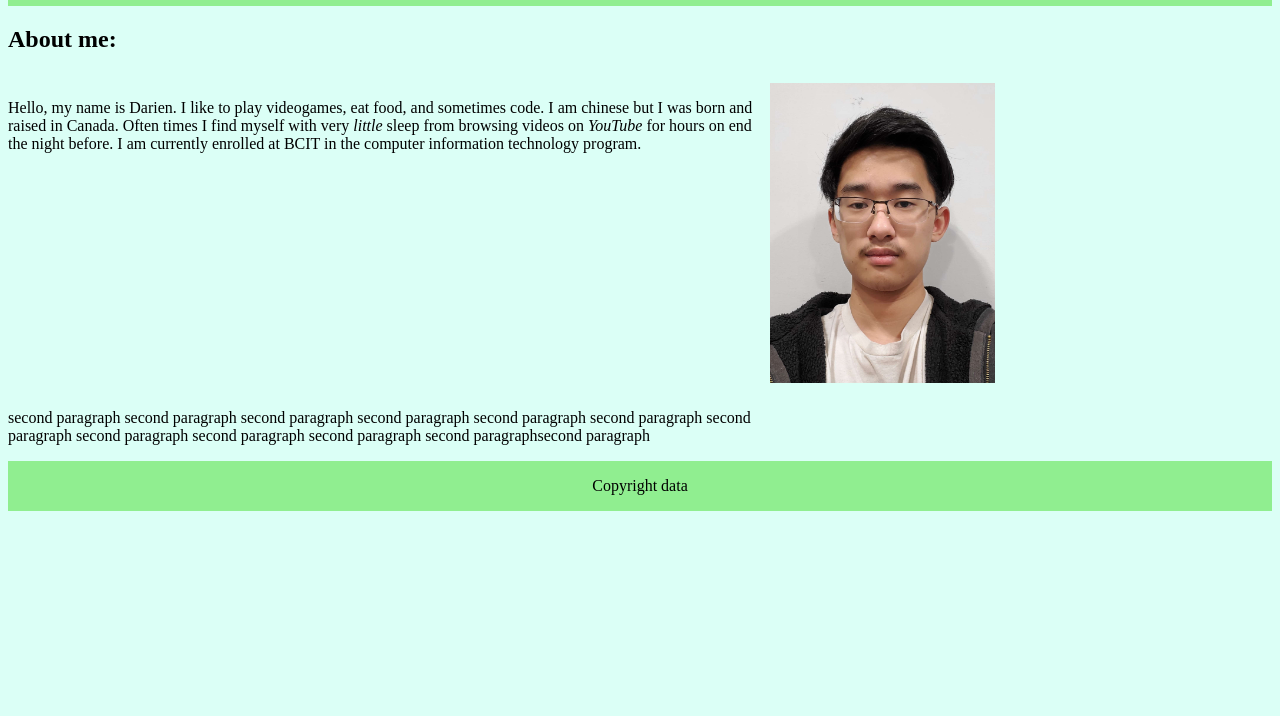
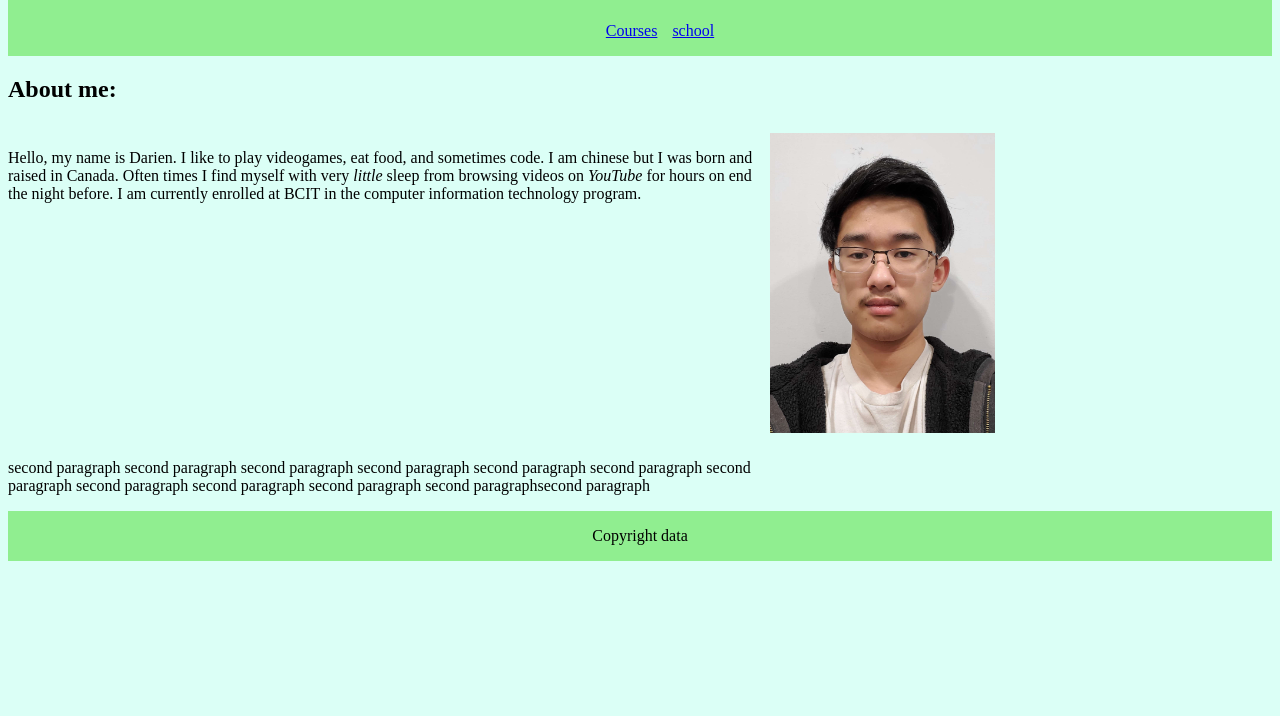
Before and after one commit to Dairy03/personalwebsite, a plain HTML site: page index.html in a window 1280 px wide. Shown: the part 84-800 px from the top of the page. Drawn offline with Linux system fonts and the light colour scheme.

Commit message:
fixes nav links problem so its formatted to look like lab5

```diff
--- a/css/stylesheet.css
+++ b/css/stylesheet.css
@@ -9,11 +9,15 @@ body{
 .header, .crdata{
     background-color:lightgreen;
     display: flex;
-    justify-content:center;
+    /* justify-content:center; */
     flex-wrap:wrap;
-    /* text-align:center; */
+    text-align:center;
+    flex-direction:column;
 }
 
+.navlist{
+    justify-content:center;
+}
 
 .navlist{
     list-style:none;
--- a/index.html
+++ b/index.html
@@ -15,8 +15,8 @@
 
       <nav class="nav">
         <ul class="navlist">
-          <li><a href="misc/courses.html">Courses</a></li>
-          <li><a href="misc/school.html">school</a></li>
+          <li><a href="misc/courses.html">Courses</a class="links"></li>
+          <li><a href="misc/school.html">school</a class="links"></li>
         </ul>
       </nav>
     </header>
```
